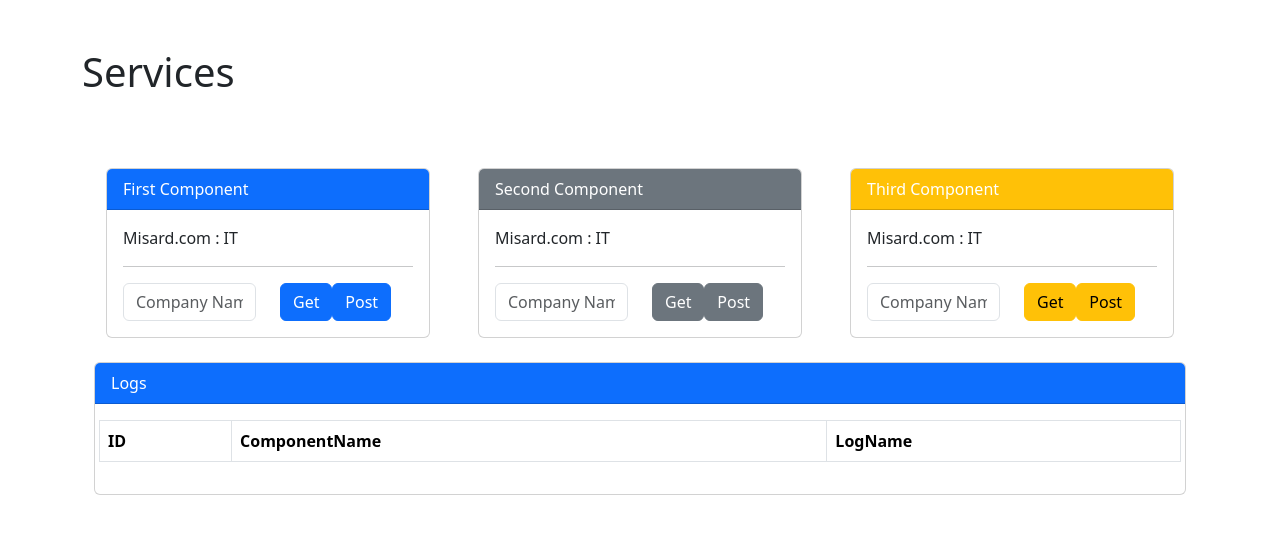
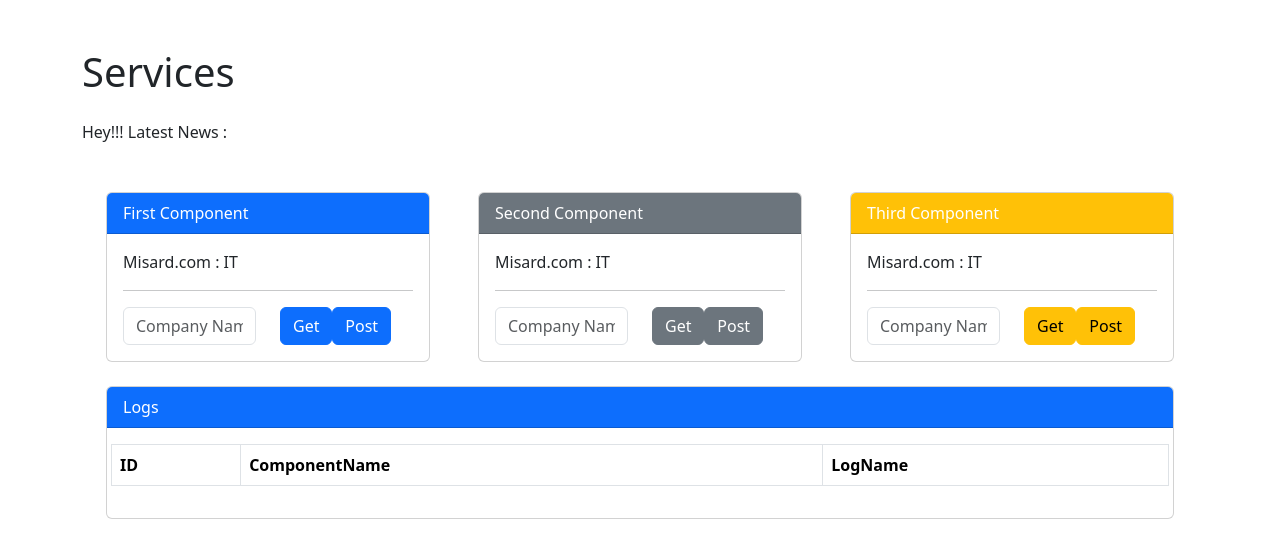
Before and after one commit to madanpatakota/3.AngularServicesApp, an Angular app: page / in a window 1280 px wide. Shown: the top 558 px of the page. Built offline with nearby package versions, Linux system fonts and the light colour scheme.

Commit message:
FourthClass

```diff
--- a/src/app/app.component.html
+++ b/src/app/app.component.html
@@ -1,5 +1,15 @@
 <div class="container mt-5">
   <h1 class="text-left mb-4">Services</h1>
+
+  <div class="row">
+    <div>
+      Hey!!!  Latest News :
+      <div *ngIf="latestCompanyName.length > 0">
+        I am working in <mark> {{ latestCompanyName }}</mark> because i got the
+        subsribe the infoService.Its giving the latest updates to me....
+      </div>
+    </div>
+  </div>
 
   <div class="row m-0">
     <div class="col-4">
@@ -15,32 +25,7 @@
 
   <div class="mt-4"></div>
 
-  <div class="row m-0 p-0">
-    <div class="col-12">
-    <div class="card">
-      <div class="card-header bg-primary text-white">Logs</div>
-      <div class="card-body">
-        <div class="row">
-          <!--  -->
-          <table class="table table-bordered">
-            <thead>
-              <tr>
-                <th>ID</th>
-                <th>ComponentName</th>
-                <th>LogName</th>
-              </tr>
-            </thead>
-            <tbody>
-              <tr *ngFor="let item of allCompaniesDetails; let index = index">
-                <td>{{index+1}}</td>
-                <td>Here Component Name will display soon....</td>
-                <td>{{item}}</td>
-              </tr>
-            </tbody>
-          </table>
-        </div>
-        </div>
-      </div>
-    </div>
+  <div class="row m-0">
+    <app-details-comp></app-details-comp>
   </div>
 </div>
--- a/src/app/app.component.ts
+++ b/src/app/app.component.ts
@@ -1,25 +1,36 @@
 import { Component , OnInit } from '@angular/core';
 import { CompanyService  } from './company.service';
+import { InfoServie } from './info.service';
 
 @Component({
   selector: 'app-root',
   templateUrl: './app.component.html',
   styleUrls: ['./app.component.css'],
-  providers:[CompanyService]
+  //providers : []
+  providers:[CompanyService , InfoServie]   // when you give the injectable you no need to give the provider . angular by default create the instance for that.
 })
 export class AppComponent implements OnInit {
   title = 'AngularServicesApp';
 
-  constructor(public companyService : CompanyService){
+  constructor(public companyService : CompanyService , public infoService : InfoServie){
   }
 
 
   allCompaniesDetails:any = [];
+
+  latestCompanyName = "";
   ngOnInit(): void {
     this.companyService.eventEmitter.subscribe((value)=>{
      console.log("Data in appcomponent level" , value);
      this.allCompaniesDetails.push(value);
     })
+
+    this.infoService.eventemitter.subscribe((value)=>{
+     this.latestCompanyName = value;
+
+    });
+
+
   }
 
 
--- a/src/app/app.module.ts
+++ b/src/app/app.module.ts
@@ -6,6 +6,7 @@ import { FirstCompComponent } from './first-comp/first-comp.component';
 import { SecondCompComponent } from './second-comp/second-comp.component';
 import { ThirdCompComponent } from './third-comp/third-comp.component';
 import { FormsModule } from '@angular/forms';
+import {  DetailsComponent } from './details-comp/details-comp.component';
 
 
 @NgModule({
@@ -13,7 +14,8 @@ import { FormsModule } from '@angular/forms';
     AppComponent,
     FirstCompComponent,
     SecondCompComponent,
-    ThirdCompComponent
+    ThirdCompComponent,
+    DetailsComponent
   ],
   imports: [
     BrowserModule,
--- a/src/app/company.service.ts
+++ b/src/app/company.service.ts
@@ -5,11 +5,12 @@
 // Responsibility of the getCompanyDetails is returns the company related data.
 
 import { EventEmitter , Injectable } from "@angular/core";
+import { InfoServie } from "./info.service";
 
-@Injectable()
+@Injectable({providedIn:'root'})
 export class CompanyService {
 
-  constructor(){
+  constructor(private infoService : InfoServie){
 
   }
 
@@ -22,6 +23,7 @@ export class CompanyService {
 
   postCompanyUpdates(companyName:string){
      this.eventEmitter.emit(companyName);
+     this.infoService.receivedData(companyName);
   }
 
   getCompanyUpdateName(companyName:string){
--- /dev/null
+++ b/src/app/details-comp/details-comp.component.html
@@ -0,0 +1,28 @@
+<div class="row m-0 p-0">
+  <div class="col-12">
+  <div class="card">
+    <div class="card-header bg-primary text-white">Logs</div>
+    <div class="card-body">
+      <div class="row">
+        <!--  -->
+        <table class="table table-bordered">
+          <thead>
+            <tr>
+              <th>ID</th>
+              <th>ComponentName</th>
+              <th>LogName</th>
+            </tr>
+          </thead>
+          <tbody>
+            <tr *ngFor="let item of allCompaniesDetails; let index = index">
+              <td>{{index+1}}</td>
+              <td>Here Component Name will display soon....</td>
+              <td>{{item}}</td>
+            </tr>
+          </tbody>
+        </table>
+      </div>
+      </div>
+    </div>
+  </div>
+</div>
--- /dev/null
+++ b/src/app/details-comp/details-comp.component.ts
@@ -0,0 +1,24 @@
+import { Component , OnInit } from '@angular/core';
+import { CompanyService } from '../company.service';
+
+@Component({
+  selector: 'app-details-comp',
+  templateUrl: './details-comp.component.html',
+  styleUrls: ['./details-comp.component.css']
+})
+export class DetailsComponent implements OnInit {
+
+  allCompaniesDetails:any = [];
+
+  constructor(public companyService : CompanyService){
+
+  }
+
+  ngOnInit(): void {
+    this.companyService.eventEmitter.subscribe((value)=>{
+     console.log("Data in logComponent level" , value);
+     this.allCompaniesDetails.push(value);
+    })
+  }
+
+}
--- /dev/null
+++ b/src/app/info.service.ts
@@ -0,0 +1,19 @@
+
+import {  EventEmitter , Injectable } from '@angular/core'
+
+
+@Injectable({providedIn:'root'})
+export class InfoServie{
+
+
+   eventemitter = new EventEmitter<any>();
+
+
+   /*it will take the data and upload that inot eventemitter . if any one subscribe then they will get the updates */
+
+    receivedData(data : string){
+       this.eventemitter.emit(data);
+    }
+
+
+}
--- a/src/app/third-comp/third-comp.component.ts
+++ b/src/app/third-comp/third-comp.component.ts
@@ -13,7 +13,7 @@ export class ThirdCompComponent {
   constructor(public _companyService : CompanyService){
     //this.company = { Name : "Misard.com" , industry : "IT"};
     //this way we can create the instance and refer to the variable
-    var companyService = new CompanyService();
+    //var companyService = new CompanyService();
     this.company = _companyService.getCompanyDetails();
 
  }
```
Also changed, not shown: src/app/details-comp/details-comp.component.css (added), src/assets/notes.txt, 1 other file (tests, documents, lock files or other folders).
